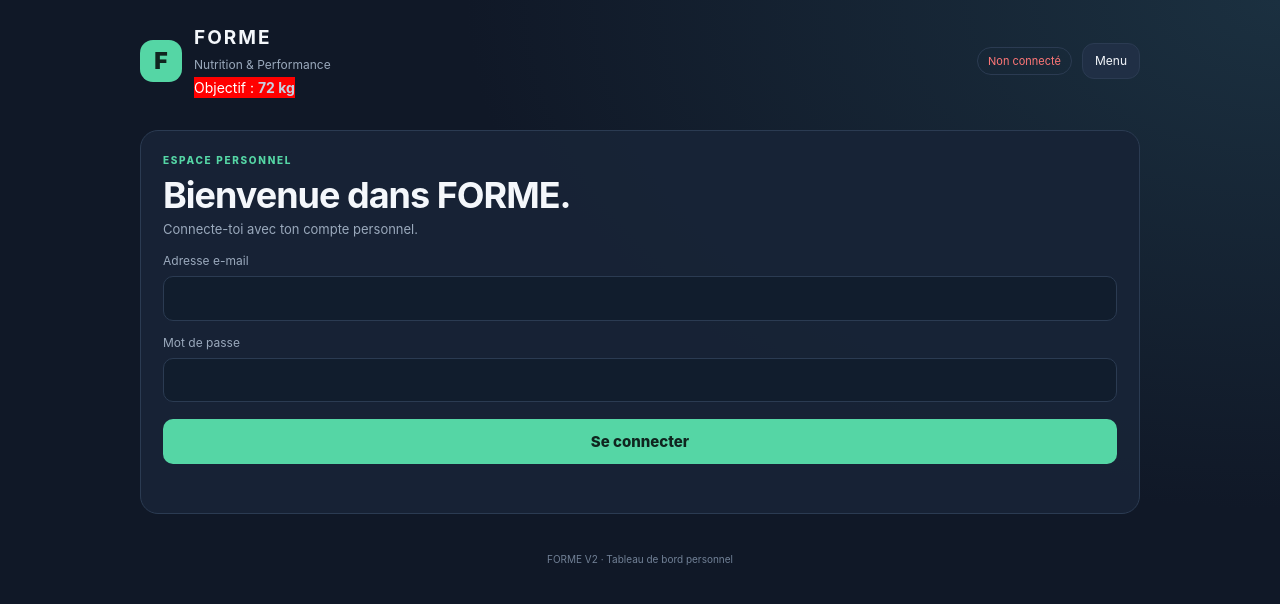
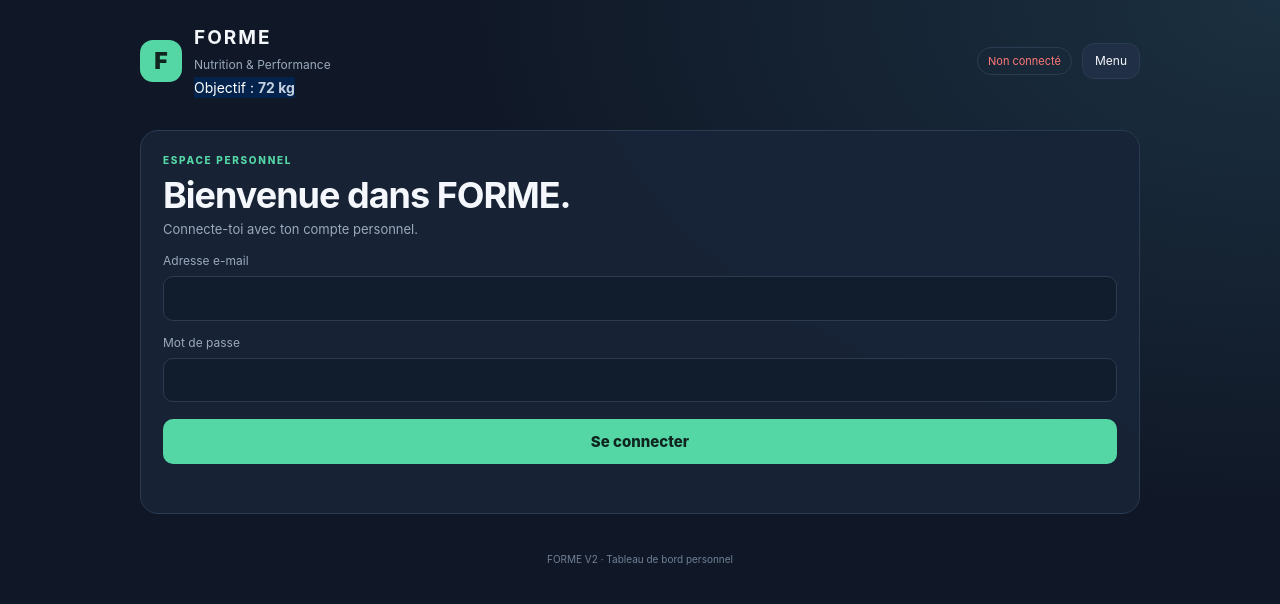
Before and after one commit to ybagaini-sys/Nutrition, a plain HTML site: page index.html in a window 1280 px wide. Drawn offline with nearby package versions, Linux system fonts and the light colour scheme.

Commit message:
Update styles.css

```diff
--- a/styles.css
+++ b/styles.css
@@ -731,5 +731,5 @@ code {
   opacity: 1 !important;
   color: #ffffff !important;
   font-size: 14px !important;
-  background: #ff0000 !important;
+  background: #03224C !important;
 }
```
